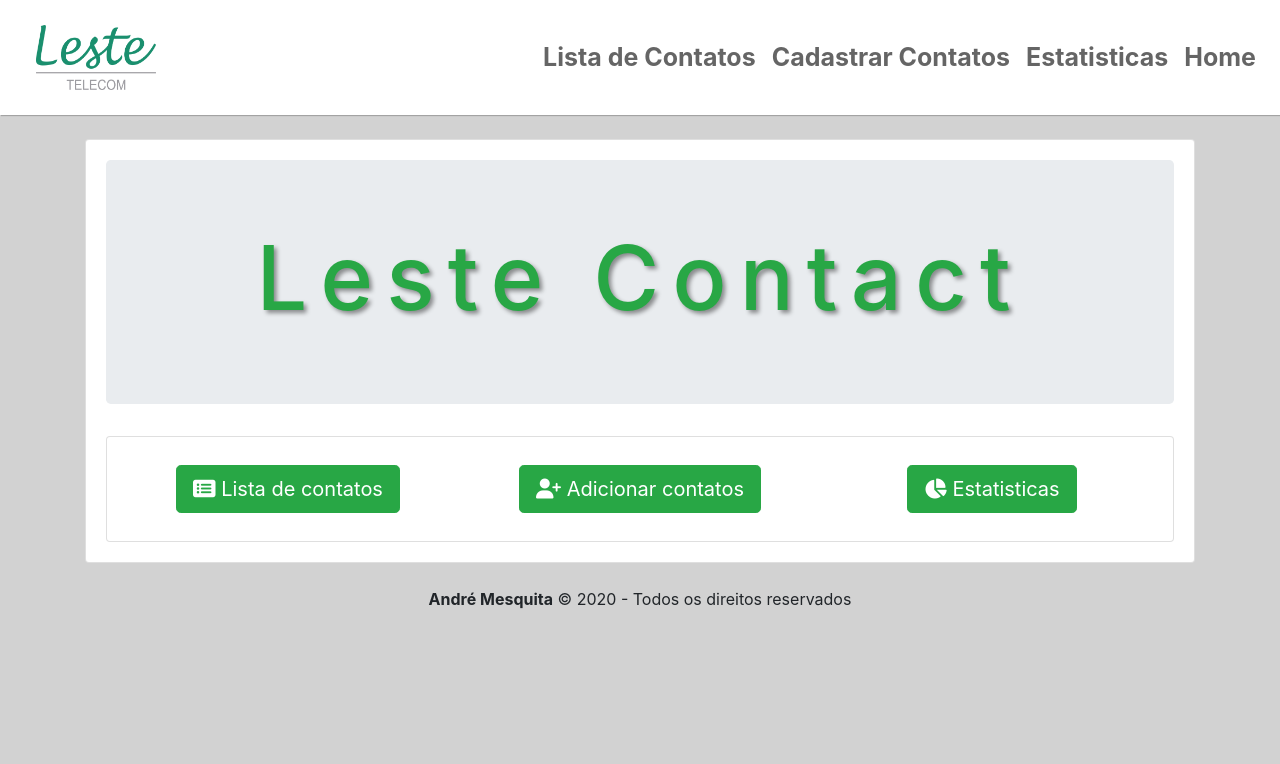
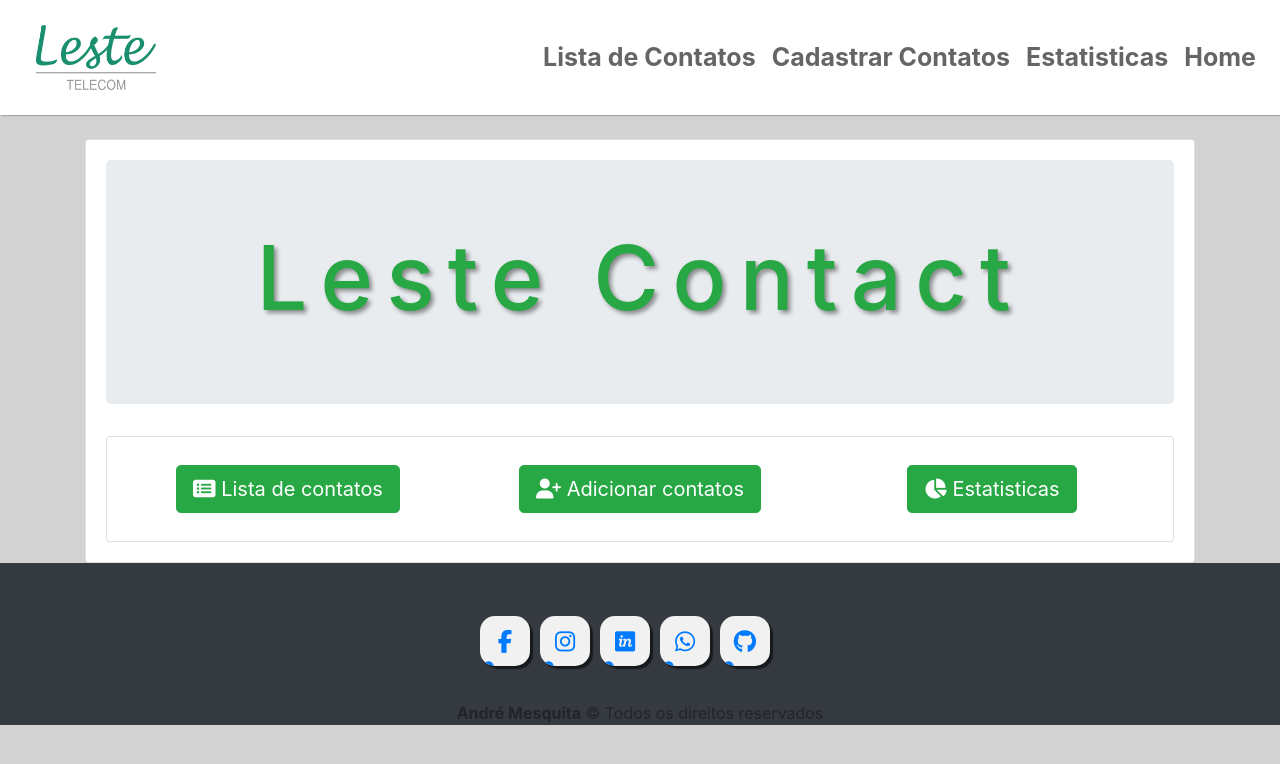
Before and after one commit to andre166/reactCrud, a React (Create React App) app: page / in a window 1280 px wide. Shown: the top 764 px of the page. Built offline with nearby package versions, Linux system fonts and the light colour scheme; no server answers.

Commit message:
before footer

```diff
--- a/src/components/footer/footer.css
+++ b/src/components/footer/footer.css
@@ -1,3 +1,92 @@
 .footer-custom{
     height: 100%;
 }
+
+
+
+
+#sexoIcon{
+    left: 5px;
+    margin-top: 60px;
+    font-size: 20px;
+}
+
+.fa-venus{
+    margin-right: 20px;
+    color: pink;
+}
+.fa-mars{
+    color: blue;
+}
+.fa-venus-mars{
+    margin-left: 20px;
+    color: gray;
+}
+
+.middle{
+    width: 100%;
+    text-align: center;
+  }
+    .btn-footer1{
+      display: inline-block;
+      width: 50px;
+      height: 50px;
+      background: #f1f1f1;
+      margin: 5px;
+      border-radius: 30%;
+      box-shadow: 3px 3px 1px #0000008c;
+      color: #007bff;
+      overflow: hidden;
+      position: relative;
+    }
+
+    .btn-footer1:hover{
+      /* box-shadow: 0 5px 0px -5px #be0404d3; */
+      box-shadow: -2px -2px 1px #00000070;
+      /* border: 4px solid #ffffff23; */
+      border: 2.5px solid #0000000e;
+    }
+
+    .btn-footer1 i{
+      line-height: 50px;
+      font-size: 23px;
+      transition: 0.2s linear;
+    }
+    .btn-footer1:hover i{
+      line-height: 43px;
+      transform: scale(1.3);
+      /* ======== COR DE CLIENTE LETRAS ========= */
+      color: #ffffff;
+
+    }
+    .btn-footer1::before{
+      border-radius: 5px;
+      content: "";
+      position: absolute;
+      width: 120%;
+      height: 120%;
+      background: #007bff;
+      /* transform: rotate(45deg); */
+      transform: rotate(75deg);
+      left: -78%;
+      top: 102%;
+    }
+
+    .btn-footer1:hover::before{
+      animation: animationFooter-icon 0.7s 1;
+      top: -10%;
+      left: -10%;
+    }
+    @keyframes animationFooter-icon {
+      0%{
+        left: -110%;
+        top: 90%;
+      }50%{
+        left: 10%;
+        top: -30%;
+      }100%{
+          top: -10%;
+          left: -10%;
+
+      }
+    }
--- a/src/components/footer/index.js
+++ b/src/components/footer/index.js
@@ -7,16 +7,56 @@ class Footer extends Component{
     render(){
 
         return(
-            <footer class="mt-4 w-100">
 
-                <div class="footer-custom">
+            <footer class="footer-bottom bg-dark">
 
-                    <div class="text-center fustify-content-end h-100 ">
-                        <p class="mb-0 pb-2 p-footer h-100"> <b class="b-footer">André Mesquita</b> &copy; 2020 - Todos os direitos reservados</p>
+                    <div class="row w-100">
+
+                        <div class="col-md-4"></div>
+
+                        <div class="col-md-4 mt-4">
+
+                            <div class="middle mt-4">
+
+                                <a class="btn-footer1" href="https://www.facebook.com/andre.mesquitasd" target="_blank">
+                                    <i class="fab fa-facebook-f"></i>
+                                </a>
+                                <a class="btn-footer1" href="https://www.instagram.com/mesquitaandre/?hl=pt-br" target="_blank">
+                                    <i class="fab fa-instagram"></i>
+                                </a>
+
+                                <a class="btn-footer1" href="https://www.linkedin.com/in/andr%C3%A9-mesquita-295974190/" target="_blank">
+                                    <i class="fab fa-invision"></i>
+                                </a>
+
+                                <a class="btn-footer1" href="https://api.whatsapp.com/send?phone=5521981235902" target="_blank">
+                                    <i class="fab fa-whatsapp"></i>
+                                </a>
+
+                                <a class="btn-footer1" href="https://github.com/andre166" target="_blank">
+                                    <i class="fab fa-github"></i>
+                                </a>
+
+                            </div>
+                        </div>
                     </div>
 
-                </div>
+                    <div class="text-center mt-4">
+                        <p class=""> <b class="b-footer">André Mesquita</b> &copy; Todos os direitos reservados</p>
+                    </div>
+
             </footer>
+
+            // <footer class="mt-4 w-100">
+
+            //     <div class="footer-custom">
+
+            //         <div class="text-center fustify-content-end h-100 ">
+            //             <p class="mb-0 pb-2 p-footer h-100"> <b class="b-footer">André Mesquita</b> &copy; 2020 - Todos os direitos reservados</p>
+            //         </div>
+
+            //     </div>
+            // </footer>
 
         );
     }
--- a/src/components/pages/estatisticas/index.js
+++ b/src/components/pages/estatisticas/index.js
@@ -7,8 +7,6 @@ export default function Estatisticas(){
     const [totalGenero, setTotalGenero] = useState([])
 
     const [linguagens, setLinguagens] = useState([])
-
-    const [ka, setKa] = useState([])
 
     function RenderPizzaChart() {
 
@@ -24,14 +22,18 @@ export default function Estatisticas(){
 
         return (
 
-        <div style={{ width: '100%', height: 400 }}>
+            <div style={{ width: '100%', height: 400 }}>
+
+            <div class="text-center alert alert-info" >Quantidade de Usuários cadastrados por Idioma</div>
             <ResponsiveContainer>
                 <PieChart>
-                    <Pie dataKey="value" isAnimationActive={false} data={ka}  cy={100} outerRadius={74} fill="#8884d8" label  margin={{top: 30}}/>
+                    <Pie dataKey="value" isAnimationActive={false} data={ka}  cy={100} outerRadius={74} fill="#8884d8" label />
                     <Tooltip />
-                    <Legend/>
+
+
                 </PieChart>
             </ResponsiveContainer>
+
         </div>
 
         )
@@ -45,7 +47,7 @@ export default function Estatisticas(){
 
         const data = [
 
-            { name: 'Genero', Feminino: props.qtdFem, Masculino: props.qtdMasc, Total: props.total},
+            { Feminino: props.qtdFem, Masculino: props.qtdMasc, Total: props.total},
 
 
         ];
@@ -53,21 +55,21 @@ export default function Estatisticas(){
 
         return (
             <div style={{ width: '100%', height: 300 }}>
+                 <div class="text-center alert alert-info" >Total de Usuários cadastrados por gênero</div>
             <ResponsiveContainer>
             <BarChart
 
-                width={500}
+                width={'100%'}
                 height={350}
                 data={data}
 
             margin={{
-              top: 20, right: 30, left: 20, bottom: 5,
+              top: 20, right: 30, left: -27, bottom: 5,
             }}
           >
             <CartesianGrid strokeDasharray="3 3" fill="white"/>
-            <XAxis dataKey="name" />
+            <XAxis dataKey="none" />
             <YAxis />
-            <Legend/>
             <Tooltip/>
 
             <Bar dataKey="Feminino" stackId="a" fill="pink" barSize={30} label={{ position: 'top' }}>
@@ -99,6 +101,7 @@ export default function Estatisticas(){
 
           </BarChart>
           </ResponsiveContainer>
+
           </div>
 
         )
@@ -184,10 +187,26 @@ export default function Estatisticas(){
                         <div className="card card-body col-sm-6">
 
                             <RenderLineChart total={totalGenero} qtdFem={totalFeminino} qtdMasc={totalMasculino}/>
+                            <div className="row">
+
+                        <div id="sexoIcon" className="col">
+
+                            <div class="text-center" >
+                                <i class="fas fa-venus"></i>
+                                <i class="fas fa-mars"></i>
+                                <i class="fas fa-venus-mars"></i>
+                            </div>
+
+                        </div>
+                        </div>
+
                         </div>
 
                         <div className="card card-body col-sm-6 ">
                             <RenderPizzaChart lingua={linguagens}/>
+                         <div className="col-md-12">
+
+                         </div>
                         </div>
 
                     </div>
```
